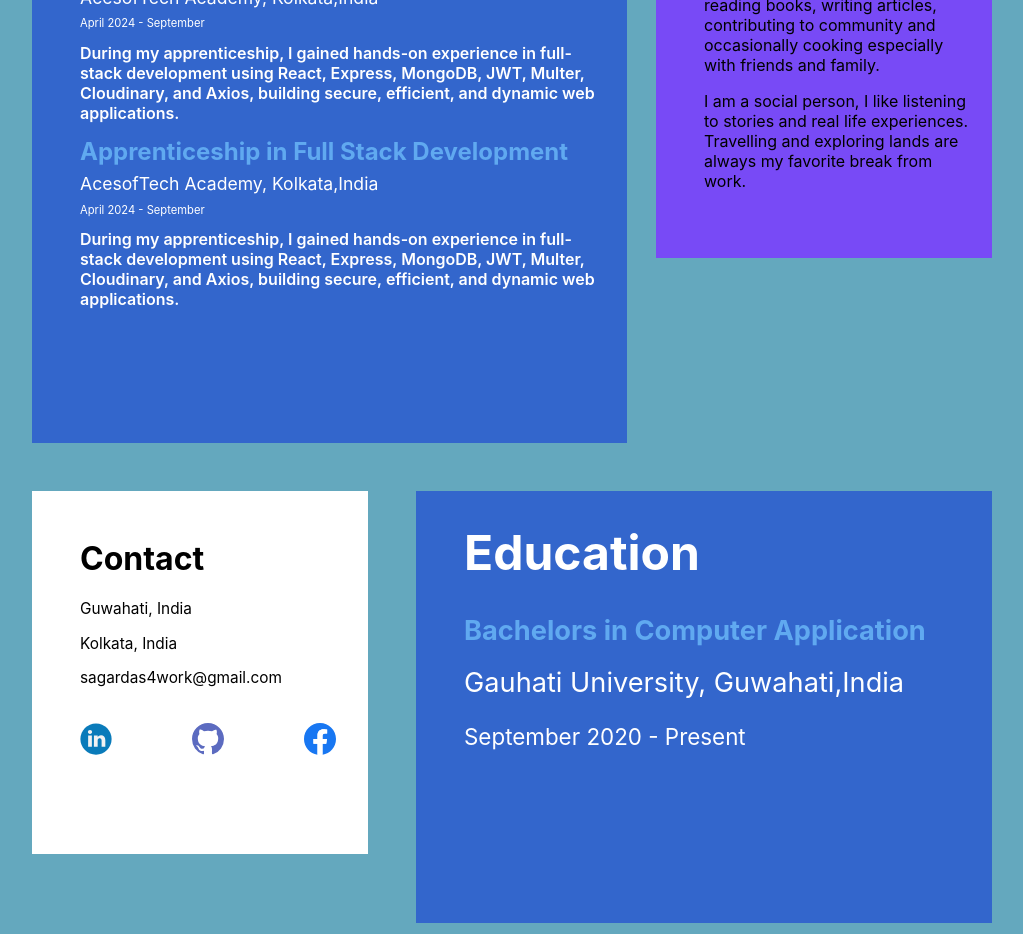
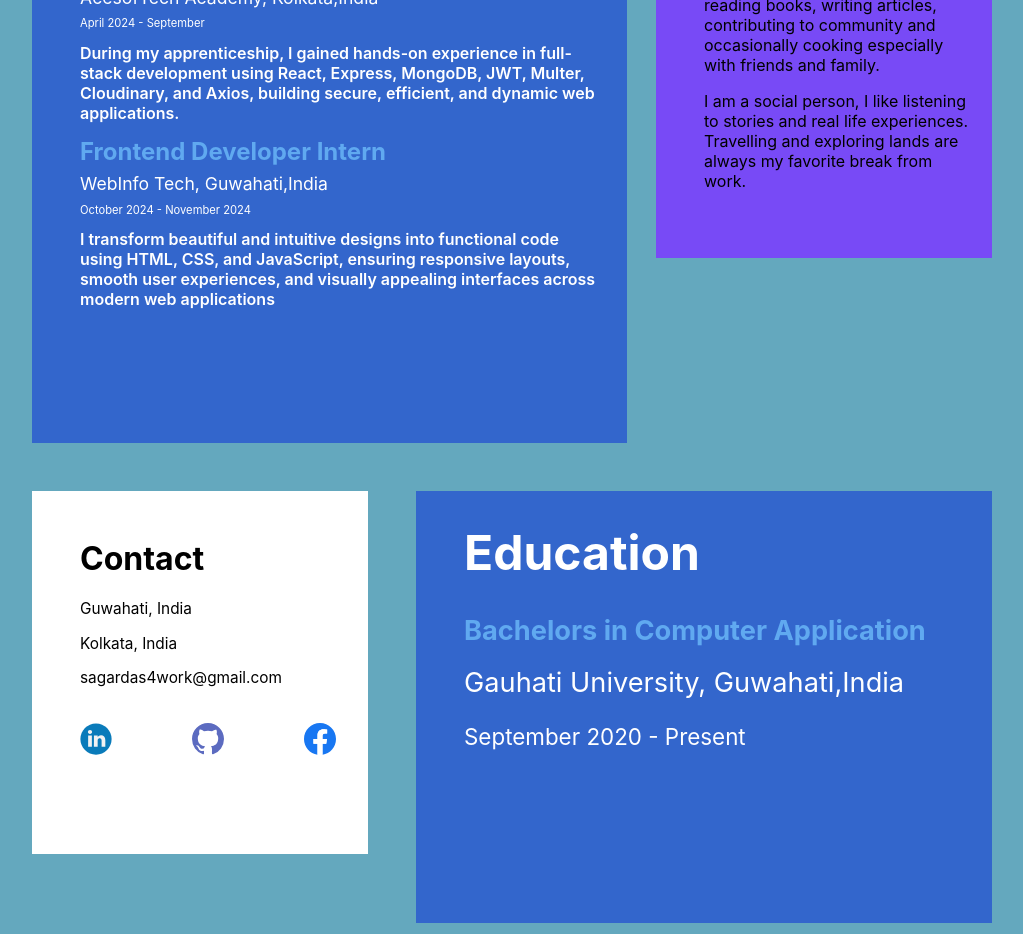
Before and after one commit to sagardas02/my-portfolio, a React (Create React App) app: page / in a window 1280 px wide. Shown: the part 1520-2454 px from the top of the page, without its empty margins (128-1151 px from the left). Built offline with nearby package versions, Linux system fonts and the light colour scheme.

Commit message:
update both

```diff
--- a/src/Home.jsx
+++ b/src/Home.jsx
@@ -57,13 +57,14 @@ export default function Home() {
                 </p>
               </div>
                             <div className="bca-container">
- <h3>Apprenticeship in Full Stack Development</h3>
-                <h4>AcesofTech Academy, Kolkata,India</h4>
-                <h6>April 2024 - September</h6>
+ <h3>Frontend Developer Intern</h3>
+                <h4>WebInfo Tech, Guwahati,India</h4>
+                <h6>October 2024 - November 2024</h6>
                 <p>
-                  During my apprenticeship, I gained hands-on experience in full-stack development using React, Express, MongoDB, JWT, Multer, Cloudinary, and Axios, building secure, efficient, and dynamic web applications.
+                  I transform beautiful and intuitive designs into functional code using HTML, CSS, and JavaScript, ensuring responsive layouts, smooth user experiences, and visually appealing interfaces across modern web applications
                 </p>
               </div>
+
             </div>
             <div className="love">
               <h1>What else I Love❤️</h1>
```
